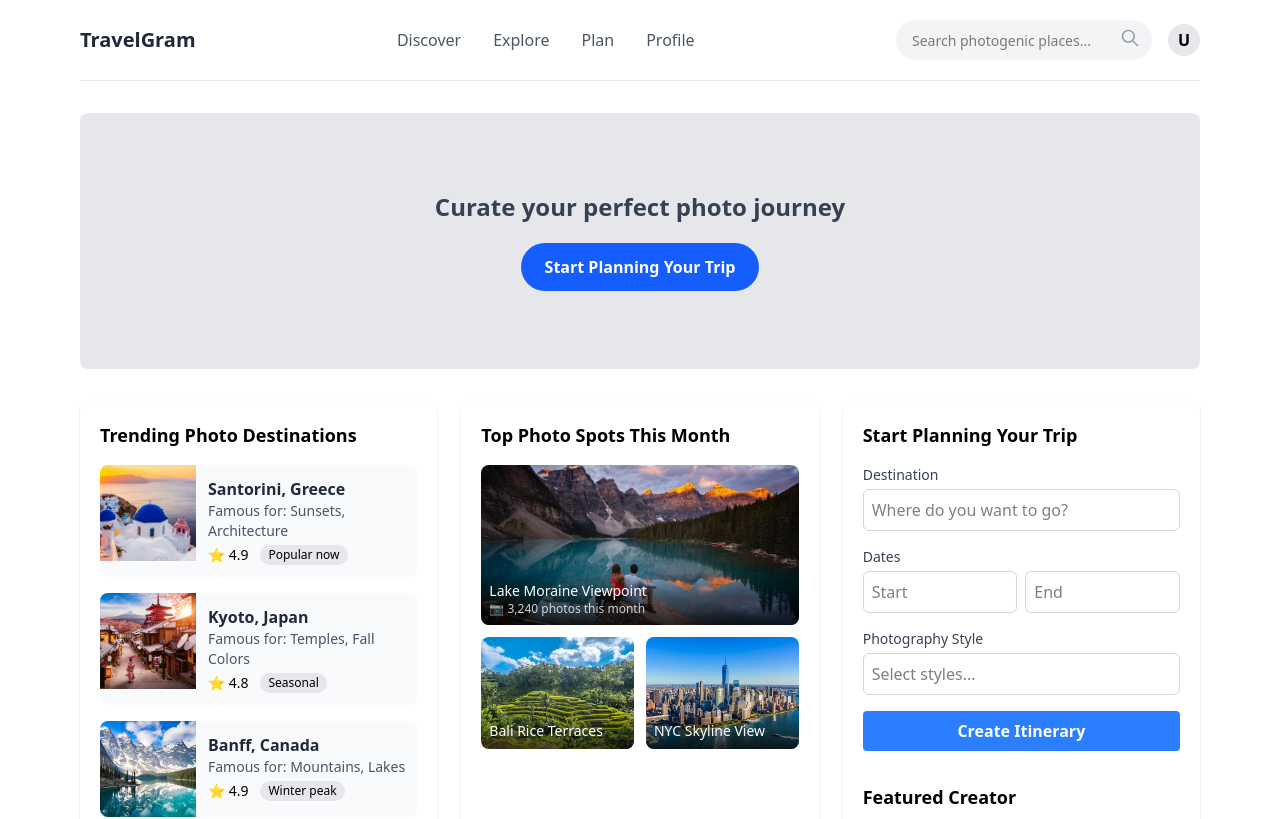
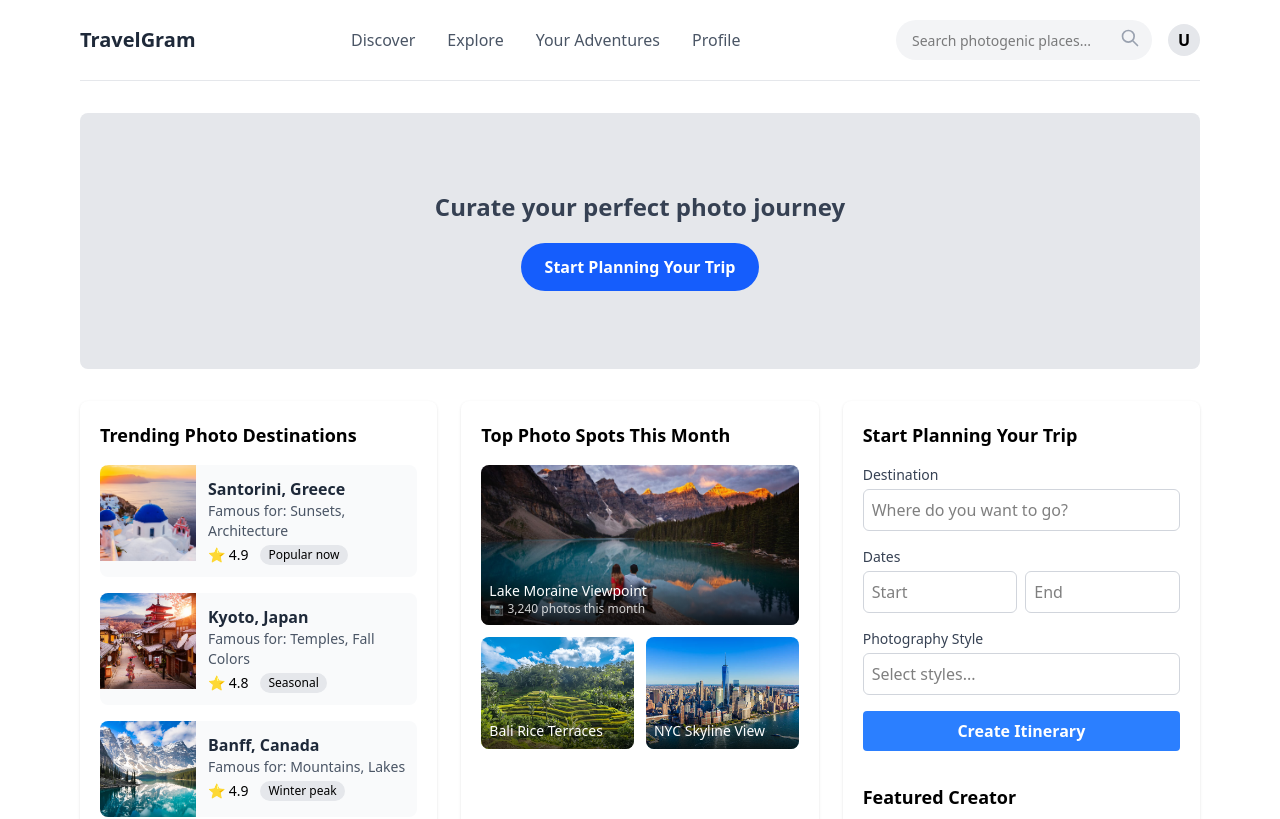
Before and after one commit to KJSDR/TravelGram, a React (Vite) app: page / in a window 1280 px wide. Shown: the top 819 px of the page. Built offline with nearby package versions, Linux system fonts and the light colour scheme.

Commit message:
minor changes

```diff
--- a/src/Explore.jsx
+++ b/src/Explore.jsx
@@ -54,7 +54,7 @@ const Preferences = () => {
             <ul className="flex">
               <li className="mx-4"><Link to="/" className="text-gray-300 hover:text-white transition-colors">Discover</Link></li>
               <li className="mx-4"><Link to="/explore" className="text-gray-300 hover:text-white transition-colors">Explore</Link></li>
-              <li className="mx-4"><Link to="/itineraries" className="text-gray-300 hover:text-white transition-colors">Plan</Link></li>
+              <li className="mx-4"><Link to="/itineraries" className="text-gray-300 hover:text-white transition-colors">Your Adventures</Link></li>
               <li className="mx-4"><Link to="/preferences" className="text-gray-300 hover:text-white transition-colors">Profile</Link></li>
             </ul>
           </nav>
--- a/src/HomePage.jsx
+++ b/src/HomePage.jsx
@@ -91,7 +91,7 @@ const HomePage = () => {
               <Link to="/explore" className="text-gray-600 font-medium hover:text-blue-500 transition-colors">Explore</Link>
             </li>
             <li className="mx-4">
-              <Link to="/itineraries" className="text-gray-600 font-medium hover:text-blue-500 transition-colors">Plan</Link>
+              <Link to="/itineraries" className="text-gray-600 font-medium hover:text-blue-500 transition-colors">Your Adventures</Link>
             </li>
             <li className="mx-4">
               <Link to="/preferences" className="text-gray-600 font-medium hover:text-blue-500 transition-colors">Profile</Link>
--- a/src/Preferences.jsx
+++ b/src/Preferences.jsx
@@ -54,7 +54,7 @@ const Preferences = () => {
             <ul className="flex">
               <li className="mx-4"><Link to="/" className="text-gray-300 hover:text-white transition-colors">Discover</Link></li>
               <li className="mx-4"><Link to="/explore" className="text-gray-300 hover:text-white transition-colors">Explore</Link></li>
-              <li className="mx-4"><Link to="/itineraries" className="text-gray-300 hover:text-white transition-colors">Plan</Link></li>
+              <li className="mx-4"><Link to="/itineraries" className="text-gray-300 hover:text-white transition-colors">Your Adventures</Link></li>
               <li className="mx-4"><Link to="/preferences" className="text-gray-300 hover:text-white transition-colors">Profile</Link></li>
             </ul>
           </nav>
--- a/src/YourItineraries.jsx
+++ b/src/YourItineraries.jsx
@@ -52,7 +52,7 @@ const YourItineraries = () => {
             <ul className="flex">
               <li className="mx-4"><Link to="/" className="text-gray-300 hover:text-white transition-colors">Discover</Link></li>
               <li className="mx-4"><Link to="/explore" className="text-gray-300 hover:text-white transition-colors">Explore</Link></li>
-              <li className="mx-4"><Link to="/itineraries" className="text-gray-300 hover:text-white transition-colors">Plan</Link></li>
+              <li className="mx-4"><Link to="/itineraries" className="text-gray-300 hover:text-white transition-colors">Your Adventures</Link></li>
               <li className="mx-4"><Link to="/preferences" className="text-gray-300 hover:text-white transition-colors">Profile</Link></li>
             </ul>
           </nav>
```
